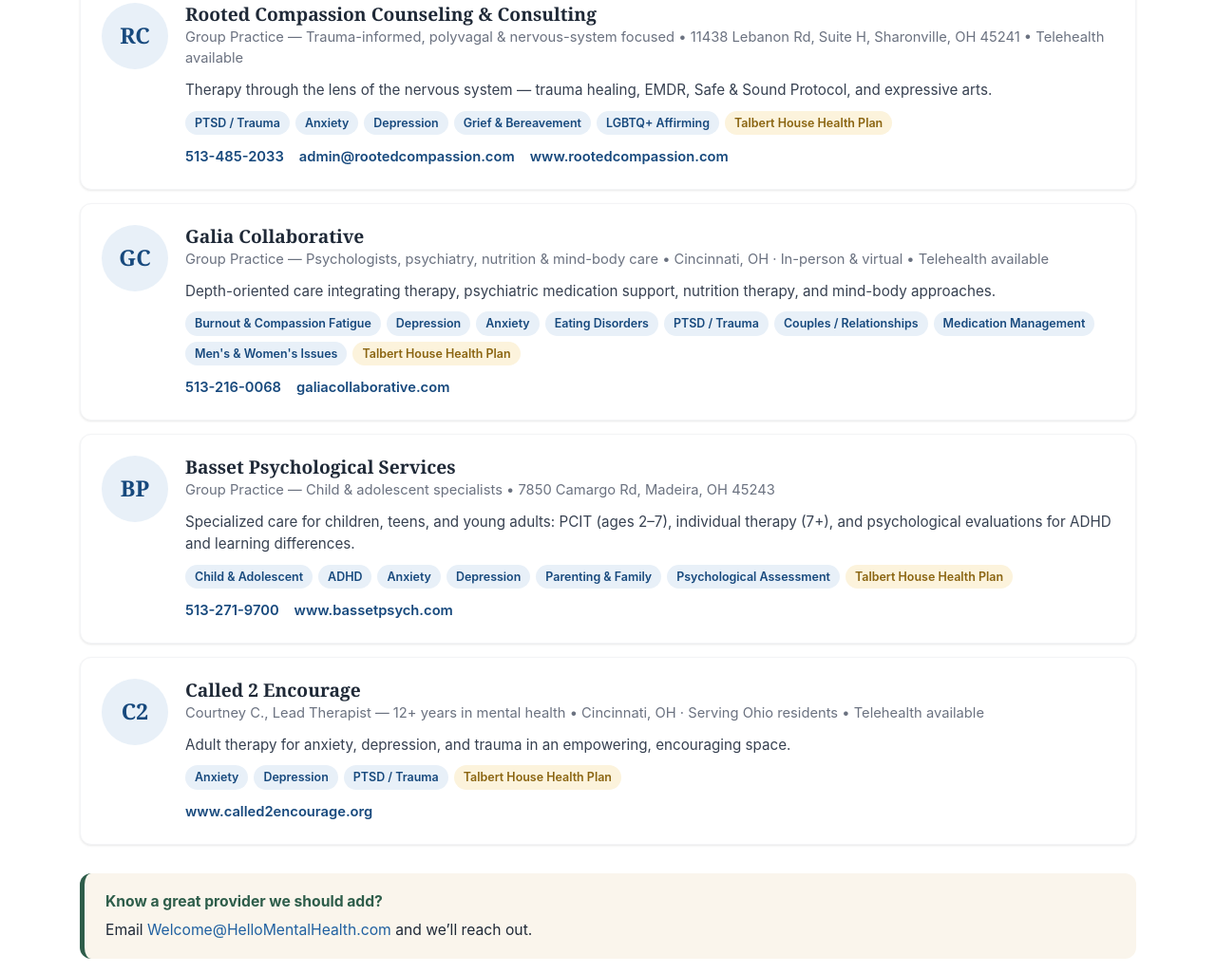
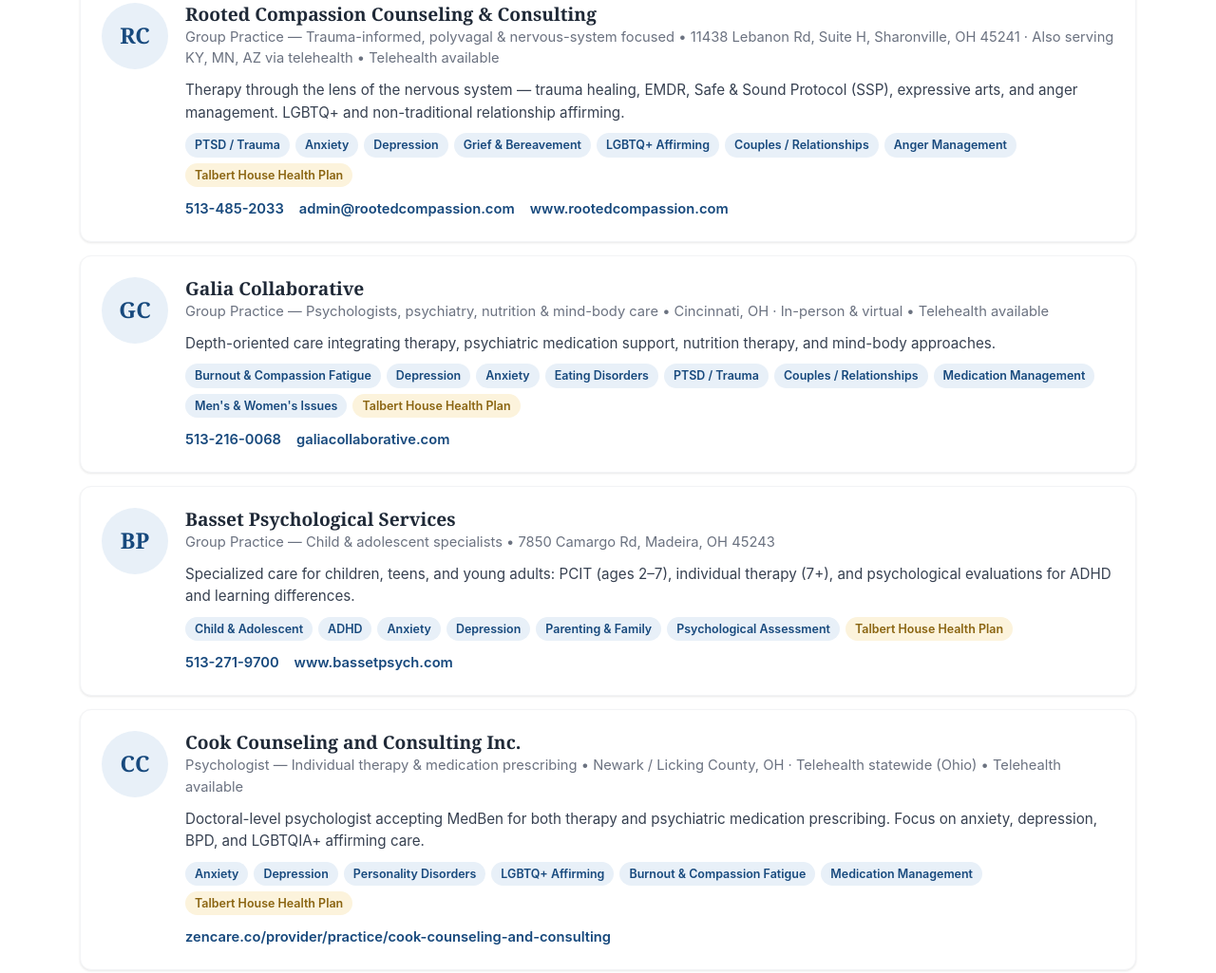
Before and after one commit to BBryantHMH/HelloatWork, a plain HTML site: page talberthouse/providers.html in a window 1280 px wide. Shown: the part 1274-2299 px from the top of the page at 95% size. Drawn offline with Linux system fonts and the light colour scheme.

Commit message:
Add files via upload

```diff
--- a/talberthouse/providers.html
+++ b/talberthouse/providers.html
@@ -187,13 +187,14 @@
   </div>
 </footer>
 <script>
-const AREA_OPTIONS=["Cincinnati","Madeira","Montgomery","Sharonville"];
+const AREA_OPTIONS=["Cincinnati","Madeira","Montgomery","Newark / Licking County","Sharonville"];
 const ISSUE_OPTIONS=["ADHD","Anxiety","Autism / Neurodivergence","Bipolar Disorder","Body Image","Burnout & Compassion Fatigue","Child & Adolescent","Couples / Relationships","Depression","Eating Disorders","Gender Identity","Grief & Bereavement","LGBTQ+ Affirming","Life Transitions","Medication Management","Men's & Women's Issues","OCD","Parenting & Family","Perinatal / Postpartum","Personality Disorders","PTSD / Trauma","Psychological Assessment","Sleep Disorders","Substance Use / Recovery"];
 const PROVIDERS=[
   {id:"cincinnati-center-for-dbt",name:"Cincinnati Center for DBT",credentials:"Group Practice — Psychologists & DBT-trained clinicians",location:"126 Wellington Pl, Cincinnati (Mt. Auburn) · 9200 Montgomery Rd #23B, Montgomery",phone:"513-268-8306",email:"info@cincinnaticenterfordbt.com",website:"https://www.cincinnaticenterfordbt.com",telehealth:true,in_person:true,notes:"Gold-standard Dialectical Behavior Therapy for intense emotions, self-harm, and chronic suicidality. Kids, teens, adults, families & couples.",insurance:["Talbert House Health Plan"],specialties:["Personality Disorders","PTSD / Trauma","Anxiety","Depression","Substance Use / Recovery","Child & Adolescent","Couples / Relationships","LGBTQ+ Affirming"],areas:["Cincinnati","Montgomery"]},
-  {id:"rooted-compassion",name:"Rooted Compassion Counseling & Consulting",credentials:"Group Practice — Trauma-informed, polyvagal & nervous-system focused",location:"11438 Lebanon Rd, Suite H, Sharonville, OH 45241",phone:"513-485-2033",email:"admin@rootedcompassion.com",website:"https://www.rootedcompassion.com",telehealth:true,in_person:true,notes:"Therapy through the lens of the nervous system — trauma healing, EMDR, Safe & Sound Protocol, and expressive arts.",insurance:["Talbert House Health Plan"],specialties:["PTSD / Trauma","Anxiety","Depression","Grief & Bereavement","LGBTQ+ Affirming"],areas:["Sharonville"]},
+  {id:"rooted-compassion",name:"Rooted Compassion Counseling & Consulting",credentials:"Group Practice — Trauma-informed, polyvagal & nervous-system focused",location:"11438 Lebanon Rd, Suite H, Sharonville, OH 45241 · Also serving KY, MN, AZ via telehealth",phone:"513-485-2033",email:"admin@rootedcompassion.com",website:"https://www.rootedcompassion.com",telehealth:true,in_person:true,notes:"Therapy through the lens of the nervous system — trauma healing, EMDR, Safe & Sound Protocol (SSP), expressive arts, and anger management. LGBTQ+ and non-traditional relationship affirming.",insurance:["Talbert House Health Plan"],specialties:["PTSD / Trauma","Anxiety","Depression","Grief & Bereavement","LGBTQ+ Affirming","Couples / Relationships","Anger Management"],areas:["Sharonville"]},
   {id:"galia-collaborative",name:"Galia Collaborative",credentials:"Group Practice — Psychologists, psychiatry, nutrition & mind-body care",location:"Cincinnati, OH · In-person & virtual",phone:"513-216-0068",email:"",website:"https://galiacollaborative.com",telehealth:true,in_person:true,notes:"Depth-oriented care integrating therapy, psychiatric medication support, nutrition therapy, and mind-body approaches.",insurance:["Talbert House Health Plan"],specialties:["Burnout & Compassion Fatigue","Depression","Anxiety","Eating Disorders","PTSD / Trauma","Couples / Relationships","Medication Management","Men's & Women's Issues"],areas:["Cincinnati"]},
   {id:"basset-psychological",name:"Basset Psychological Services",credentials:"Group Practice — Child & adolescent specialists",location:"7850 Camargo Rd, Madeira, OH 45243",phone:"513-271-9700",email:"",website:"https://www.bassetpsych.com",telehealth:false,in_person:true,notes:"Specialized care for children, teens, and young adults: PCIT (ages 2–7), individual therapy (7+), and psychological evaluations for ADHD and learning differences.",insurance:["Talbert House Health Plan"],specialties:["Child & Adolescent","ADHD","Anxiety","Depression","Parenting & Family","Psychological Assessment"],areas:["Madeira"]},
+  {id:"cook-counseling",name:"Cook Counseling and Consulting Inc.",credentials:"Psychologist — Individual therapy & medication prescribing",location:"Newark / Licking County, OH · Telehealth statewide (Ohio)",phone:"",email:"",website:"https://zencare.co/provider/practice/cook-counseling-and-consulting",telehealth:true,in_person:true,notes:"Doctoral-level psychologist accepting MedBen for both therapy and psychiatric medication prescribing. Focus on anxiety, depression, BPD, and LGBTQIA+ affirming care.",insurance:["Talbert House Health Plan"],specialties:["Anxiety","Depression","Personality Disorders","LGBTQ+ Affirming","Burnout & Compassion Fatigue","Medication Management"],areas:["Newark / Licking County"]},
   {id:"called-2-encourage",name:"Called 2 Encourage",credentials:"Courtney C., Lead Therapist — 12+ years in mental health",location:"Cincinnati, OH · Serving Ohio residents",phone:"",email:"",website:"https://www.called2encourage.org",telehealth:true,in_person:true,notes:"Adult therapy for anxiety, depression, and trauma in an empowering, encouraging space.",insurance:["Talbert House Health Plan"],specialties:["Anxiety","Depression","PTSD / Trauma"],areas:["Cincinnati"]}
 ];
 (function(){
```
